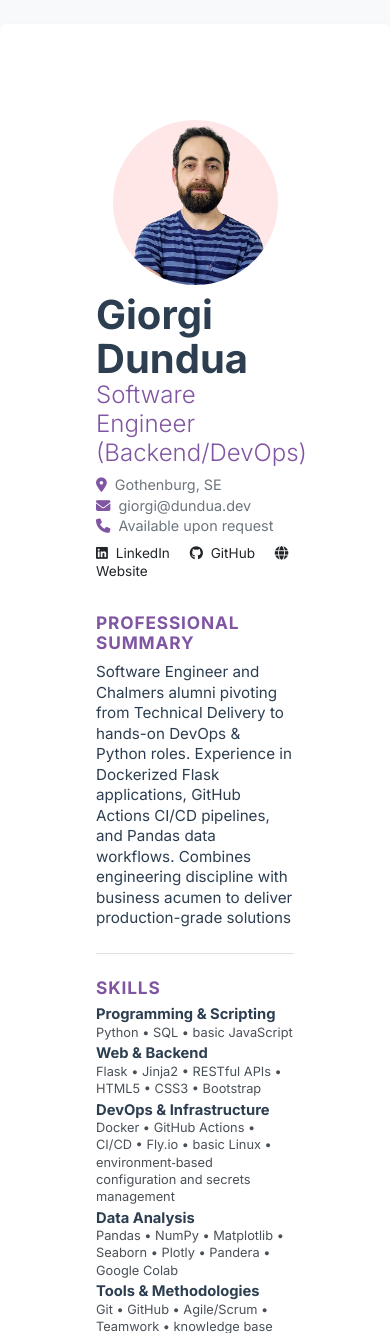
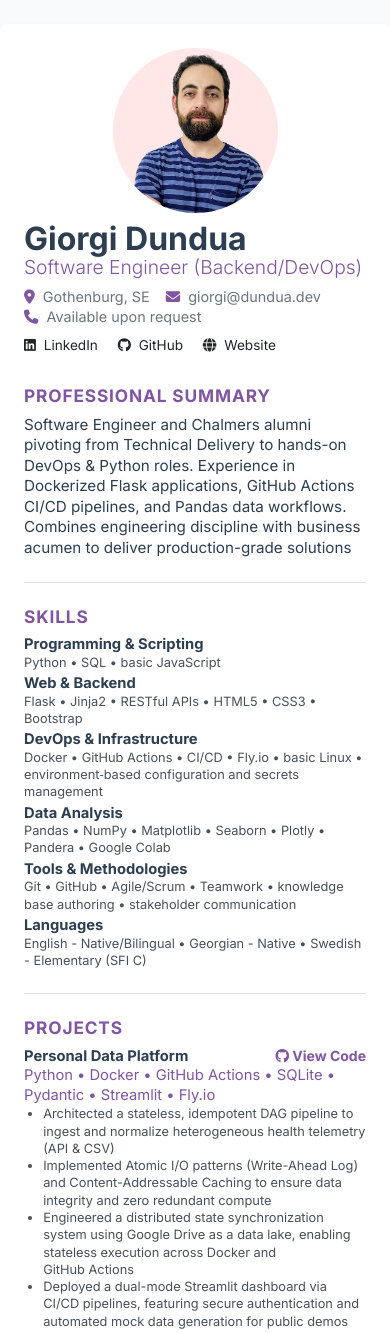
Before and after one commit to giorgi-dundua/dundua-dev-cv, a Flask app: page / in a window 390 px wide. Shown: the top 1333 px of the page. Run offline with Flask 3, Linux system fonts and the light colour scheme.

Commit message:
style: implement responsive padding for mobile devices

```diff
--- a/app/static/css/style.css
+++ b/app/static/css/style.css
@@ -115,14 +115,60 @@ a {
     color: #495057;
 }
 
-/* WEB SIMULATION */
+/* =========================================
+   WEB VIEW SIMULATION (RESPONSIVE)
+   ========================================= */
+
+/* 1. MOBILE DEFAULT (Base Styles) */
+/* Applies to screens < 768px */
 .container-lg {
-    max-width: 25cm;
-    min-height: 29.7cm;
-    margin: 3rem auto;
     background: white;
-    padding: 6rem !important;
-    box-shadow: 0 0 15px rgba(0,0,0,0.1);
+    box-shadow: 0 2px 8px rgba(0,0,0,0.05);
+
+    /* Full width, no gray margins */
+    width: 100%;
+    max-width: 100%;
+    margin: 0;
+    min-height: 100vh;
+
+    /* Tighter padding for phones so text doesn't get squashed */
+    padding: 1.5rem !important;
+}
+
+/* 2. TABLET (md) - 768px and up */
+@media (min-width: 768px) {
+    .container-lg {
+        /* Introduce the "Card" look */
+        margin: 2rem auto;
+        max-width: 95%;
+        min-height: auto;
+        border-radius: 4px;
+
+        /* Medium padding */
+        padding: 3rem !important;
+    }
+}
+
+/* 3. DESKTOP (lg) - 992px and up */
+@media (min-width: 992px) {
+    .container-lg {
+        max-width: 25cm;
+        min-height: 29.7cm;
+        margin: 3rem auto;
+        padding: 6rem !important;
+        box-shadow: 0 0 15px rgba(0,0,0,0.1);
+    }
+}
+
+/* 4. RESPONSIVE TYPOGRAPHY */
+/* Shrink the Name slightly on very small phones so it doesn't wrap */
+@media (max-width: 576px) {
+    .header-name {
+        font-size: 2rem;
+    }
+    .header-title {
+        font-size: 1.2rem;
+    }
 }
 
 @media screen {
```
